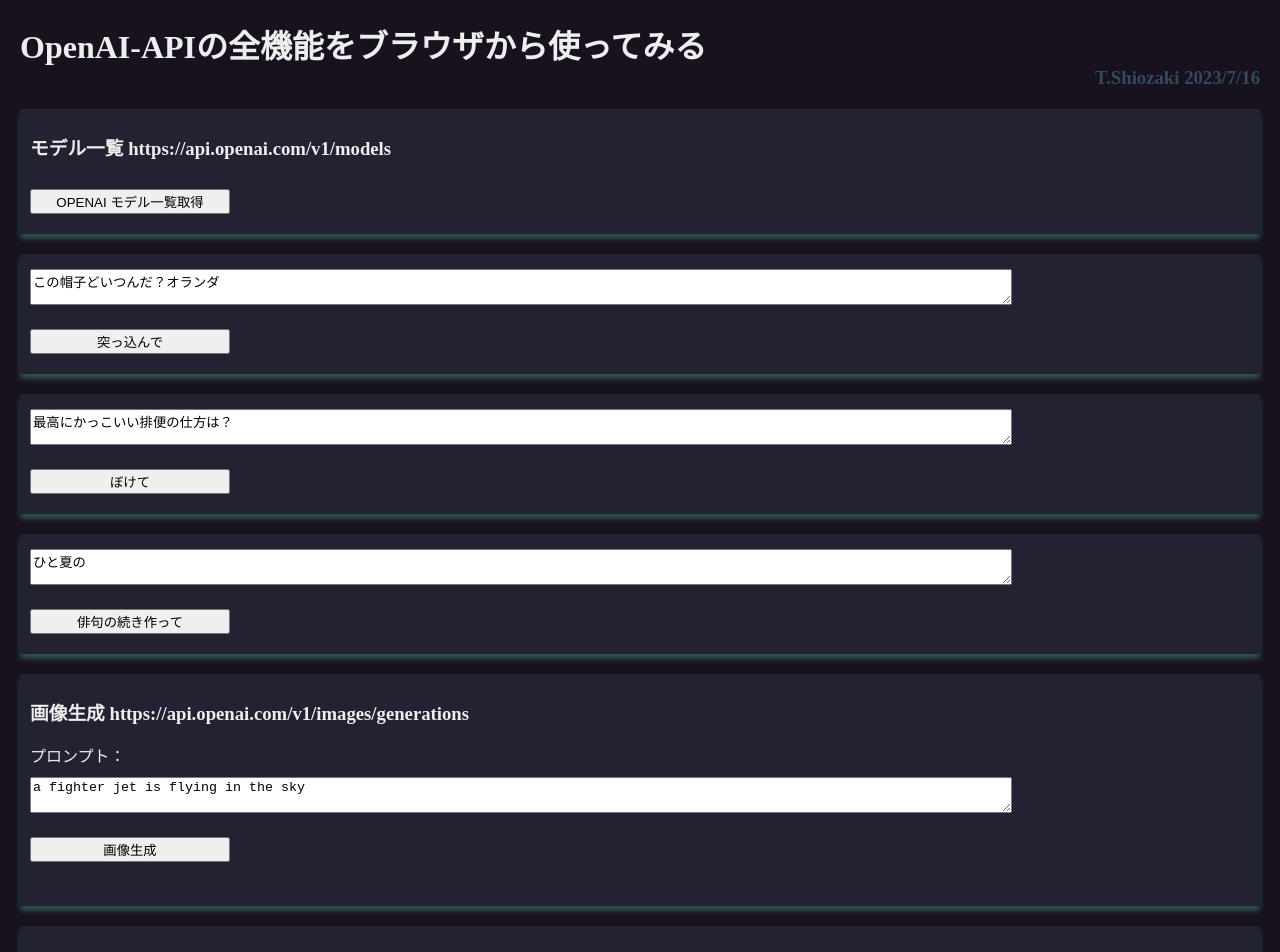
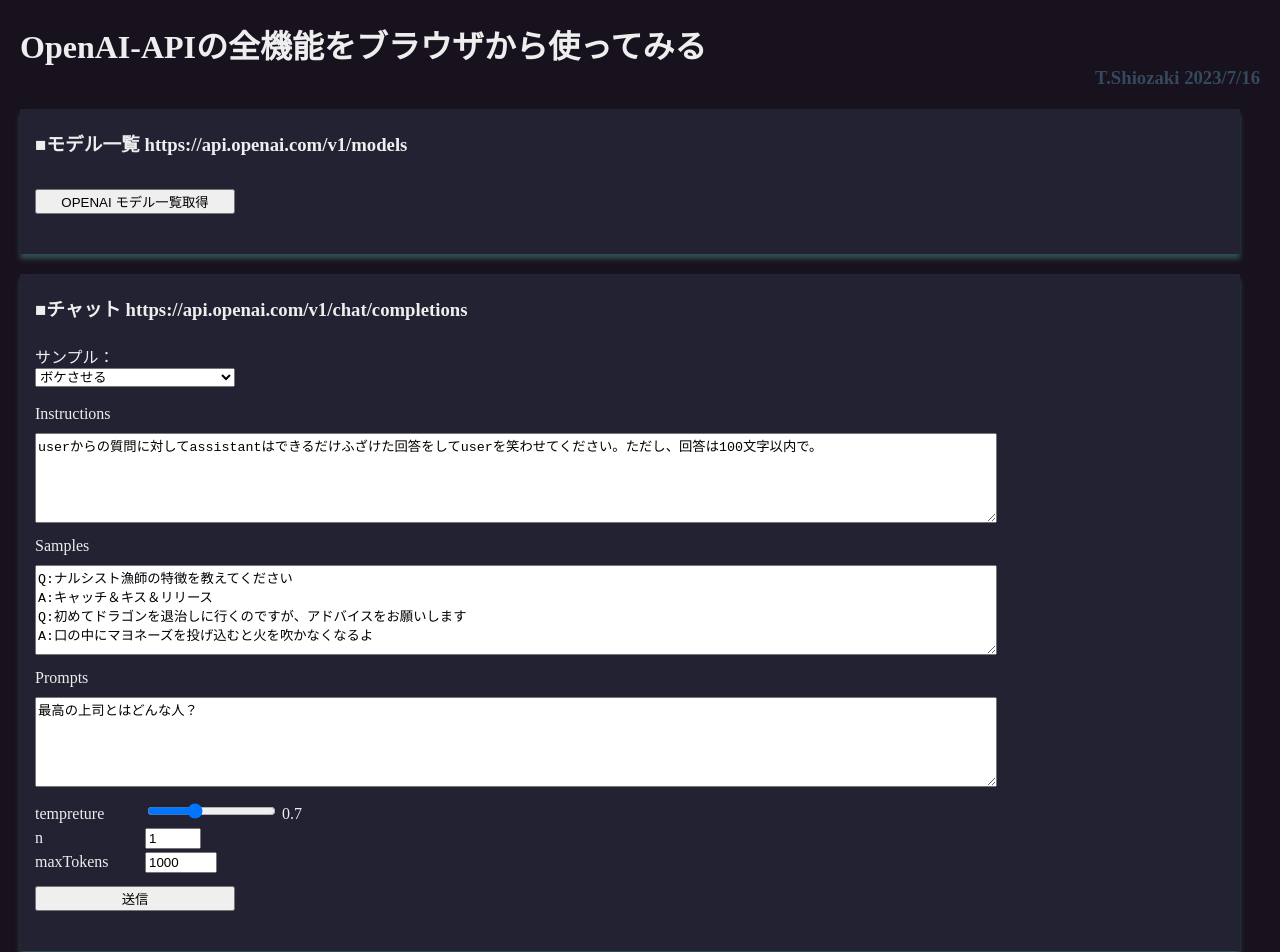
Before and after one commit to mirai-mirai/20230709_ChatGPT_vite, a Vue app: page / in a window 1280 px wide. Shown: the top 952 px of the page. Built offline with nearby package versions, Linux system fonts and the light colour scheme.

Commit message:
チャット機能を大幅修正

```diff
--- a/src/components/ChatGPT.vue
+++ b/src/components/ChatGPT.vue
@@ -8,7 +8,6 @@
   {
     'Content-Type': 'application/json',
     'Authorization': 'Bearer ' + CFG.K1 + CFG.K2,
-    // 'OpenAI-Organization': CFG.ORG_ID,
   }
 )
 
@@ -37,175 +36,102 @@
   dispResult(result)
 }
 
-// つっこんでもらう
-const $tukkomiQ = ref<HTMLElement>()
-const $tukkomiA = ref<HTMLDivElement>()
-const tukkomi = async () => {
-  console.clear()
-  const dispResult = (res: string) => {
-    ($tukkomiA.value as HTMLDivElement).innerHTML = res
+// チャット
+const $chatModel = ref<HTMLSelectElement>()
+const $chatReceived = ref<HTMLDivElement>()
+const $sendPrompt = ref<HTMLButtonElement>()
+const $instructions = ref<HTMLTextAreaElement>()
+const $samples = ref<HTMLTextAreaElement>()
+const $prompts = ref<HTMLTextAreaElement>()
+const temperature = ref<number>(0.7)
+const chatn = ref<number>(1)
+const maxTokens = ref<number>(1000)
+const initChat = () => {
+  console.log('initChat')
+
+  const textareaEls = document.querySelectorAll("textarea");
+  textareaEls.forEach((el) => {
+    el.style.height = "auto";
+    el.style.height = `${el.scrollHeight}px`;
+    el.addEventListener("input", () => {
+      el.style.height = "auto";
+      el.style.height = `${el.scrollHeight}px`;
+    })
+  })
+
+  const disp = (msg: string) => { $chatReceived!.value!.innerHTML = msg }
+  const chatModel = $chatModel.value as HTMLSelectElement
+  const prompts = CFG.PROMPTS
+  prompts.forEach((obj: { name: string }) => {
+    const option = document.createElement('option')
+    option.text = obj.name
+    chatModel.appendChild(option)
+  })
+  const setPrompts = () => {
+    const example = prompts.find((obj: { name: string }) => obj.name == chatModel.value)
+    $instructions.value!.value = example!.instructions
+    let sample: string = ''
+    let isQuestion: boolean = true
+    example!.samples.forEach((s: string) => {
+      sample += isQuestion ? `Q:${s}\n` : `A:${s}\n`
+      isQuestion = !isQuestion
+    })
+    $samples.value!.value = sample
+    $prompts.value!.value = example!.prompts
   }
-  dispResult('Loading...')
+  setPrompts()
+  chatModel.addEventListener('change', setPrompts)
 
-  const question = ($tukkomiQ.value as HTMLTextAreaElement).value
+  const sendPrompt = async () => {
+    disp('Loading...')
+    console.clear()
 
-  const messages = [
-    {
-      "role": "system",
-      "content": "userがぼけるので、assistantは漫才風に突っ込んでください。"
-    },
-    {
+    let messages: Object[] = []
+    messages.push({
+      "role": "assistant",
+      "content": $instructions.value?.value
+    })
+    const samples = $samples.value?.value.split('\n')
+    let isQuestion: boolean = true
+    samples?.forEach((s: string) => {
+      if (s.length < 2) return
+      messages.push({
+        "role": isQuestion ? "user" : "assistant",
+        "content": s.substring(2)
+      })
+      isQuestion = !isQuestion
+    })
+    messages.push({
       "role": "user",
-      "content": "ふとんがふっとんだ"
-    },
-    {
-      "role": "assistant",
-      "content": "なんでやねん"
-    },
-    {
-      "role": "user",
-      "content": question
-    },
-  ]
+      "content": $prompts.value?.value
+    })
+    const bodyJSON = {
+      'model': "gpt-3.5-turbo",
+      messages,
+      "temperature": temperature.value,
+      "max_tokens": maxTokens.value,
+      "n": chatn.value
+    }
+    console.log(JSON.stringify(bodyJSON, null, '\t'))
+    const body = JSON.stringify(bodyJSON)
 
-  const body = JSON.stringify({
-    'model': "gpt-3.5-turbo",
-    messages,
-    "temperature": 0.7
-  })
-  console.log(body)
-  const response = await fetch(
-    CFG.API.CHAT,
-    {
-      method: 'POST',
-      headers,
-      body
+    const response = await fetch(
+      CFG.API.CHAT, { method: 'POST', headers, body })
+    const json = await response.json()
+    console.log(response)
+    console.log(json)
+    let result = '<table>'
+    json.choices.forEach((obj: { message: { content: string } }, id: number) => {
+      result += `<tr><td width='auto'>回答${id + 1}</td><td>${obj.message.content}</td style='background-color:"#fff"'></tr>`
     })
-  const json = await response.json()
-  dispResult(json.choices[0].message.content)
+    result += '</table>'
+    disp(result)
+  }
+
+  $sendPrompt.value!.addEventListener('click', sendPrompt)
+
 }
 
-// ぼけてもらう
-const $bokeQ = ref<HTMLElement>()
-const $bokeA = ref<HTMLDivElement>()
-const bokete = async () => {
-  console.clear()
-  const dispResult = (res: string) => {
-    ($bokeA.value as HTMLDivElement).innerHTML = res
-  }
-  dispResult('Loading...')
-
-  const question = ($bokeQ.value as HTMLTextAreaElement).value
-
-  const messages = [
-    {
-      "role": "system",
-      "content": "userからの質問に対してassistantはできるだけふざけた回答をしてuserを笑わせてください。ただし、回答は100文字以内で。"
-    },
-    {
-      "role": "user",
-      "content": "ナルシスト漁師の特徴を教えてください"
-    },
-    {
-      "role": "assistant",
-      "content": "キャッチ＆キス＆リリース"
-    },
-    {
-      "role": "user",
-      "content": "すんごいエロい名前を考えてください"
-    },
-    {
-      "role": "assistant",
-      "content": "アーナルデ シメツケネッガー"
-    },
-    {
-      "role": "user",
-      "content": "初めてドラゴンを退治しに行くのですが、アドバイスをお願いします"
-    },
-    {
-      "role": "assistant",
-      "content": "口の中にマヨネーズを投げ込むと火を吹かなくなるよ"
-    },
-    {
-      "role": "user",
-      "content": question
-    },
-
-  ]
-
-  const body = JSON.stringify({
-    'model': "gpt-3.5-turbo",
-    messages,
-    "temperature": 0.7
-  })
-  console.log(body)
-  const response = await fetch(
-    CFG.API.CHAT,
-    {
-      method: 'POST',
-      headers,
-      body
-    })
-  const json = await response.json()
-  dispResult(json.choices[0].message.content)
-}
-
-// 俳句作成
-const $haikuQ = ref<HTMLElement>()
-const $haikuA = ref<HTMLDivElement>()
-const haiku = async () => {
-  console.clear()
-  const dispResult = (res: string) => {
-    ($haikuA.value as HTMLDivElement).innerHTML = res
-  }
-  dispResult('Loading...')
-
-  const question = ($haikuQ.value as HTMLTextAreaElement).value
-
-  const messages = [
-    {
-      "role": "system",
-      "content": "userからのお題に対してassistantは五七五の形式で美しい俳句を作ってください。俳句の最初の文字はuserが指定した文字列で開始します。"
-    },
-    {
-      "role": "user",
-      "content": "柿食えば"
-    },
-    {
-      "role": "assistant",
-      "content": "柿食えば　鐘が鳴るなり　法隆寺"
-    },
-    {
-      "role": "user",
-      "content": "古池や"
-    },
-    {
-      "role": "assistant",
-      "content": "古池や　蛙飛び込む　水の音"
-    },
-    {
-      "role": "user",
-      "content": question
-    },
-
-  ]
-
-  const body = JSON.stringify({
-    'model': "gpt-3.5-turbo",
-    messages,
-    "temperature": 0.7
-  })
-  console.log(body)
-  const response = await fetch(
-    CFG.API.CHAT,
-    {
-      method: 'POST',
-      headers,
-      body
-    })
-  const json = await response.json()
-  dispResult(json.choices[0].message.content)
-}
 
 // 画像作成
 const $imgGenQ = ref<HTMLElement>()
@@ -263,6 +189,9 @@
   console.clear()
   const dispResult = (res: string) => { $imgEditA.value!.innerHTML = res }
   dispResult('Loading...')
+  $imgEditOut1.value!.src = ""
+  $imgEditOut2.value!.src = ""
+  $imgEditOut3.value!.src = ""
 
   const prompt = ($imgEditQ.value as HTMLTextAreaElement).value
   const body = new FormData();
@@ -291,6 +220,9 @@
   console.clear()
   const dispResult = (res: string) => { $imgEditA.value!.innerHTML = res }
   dispResult('Loading...')
+  $imgEditOut1.value!.src = ""
+  $imgEditOut2.value!.src = ""
+  $imgEditOut3.value!.src = ""
 
   const body = new FormData();
   const $canvas = $imgEditCanvas.value as HTMLCanvasElement
@@ -328,12 +260,15 @@
 let blobAudio: string
 
 const initMic = async () => {
+  console.log('initMic')
   const audioFile = $audioFile.value as HTMLInputElement
   audioFile.addEventListener('change', e => {
     const file = audioFile.files![0]
     if (blobAudio) URL.revokeObjectURL(blobUploaded)
     blobAudio = URL.createObjectURL(file)
     $audio.value!.src = blobAudio
+    dispResult('')
+    dispResult2('')
   })
 
   const dispResult = (res: string) => {
@@ -411,6 +346,7 @@
 
 
 window.onload = () => {
+  initChat()
   initMic()
   const $img = $imgEditIn.value as HTMLImageElement
   const $canvas = $imgEditCanvas.value as HTMLCanvasElement
@@ -510,38 +446,46 @@
 
     <!-- モデル一覧 -->
     <div class="card">
-      <h3>モデル一覧 {{ CFG.API.MODELS }}</h3>
+      <h3>■モデル一覧 {{ CFG.API.MODELS }}</h3>
+      <br>
       <button type="button" @click="listmodels()">OPENAI モデル一覧取得</button>
       <div class="answer" ref="$models"></div>
     </div>
 
-    <!-- 突っ込んで -->
+    <!-- Chat -->
     <div class="card">
-      <textarea class="question" ref="$tukkomiQ">この帽子どいつんだ？オランダ</textarea>
+      <h3>■チャット {{ CFG.API.CHAT }}</h3>
       <br>
-      <button type="button" @click="tukkomi()">突っ込んで</button><br>
-      <div class="answer" ref="$tukkomiA"></div>
-    </div>
-
-    <!-- ぼけて -->
-    <div class="card">
-      <textarea class="question" ref="$bokeQ">最高にかっこいい排便の仕方は？</textarea>
+      <div>サンプル：</div>
+      <select ref="$chatModel"></select><br><br>
+      <div>
+        <div class="textType">Instructions</div>
+        <textarea class="prompt" ref="$instructions"></textarea>
+      </div>
+      <div>
+        <div class="textType">Samples</div>
+        <textarea class="prompt" ref="$samples"></textarea>
+      </div>
+      <div>
+        <div class="textType">Prompts</div>
+        <textarea class="prompt" ref="$prompts"></textarea>
+      </div>
+      <div class="label">tempreture</div>
+      <input type="range" min="0" max="2" v-model.number="temperature" step=".1" />
+      {{ temperature }}
       <br>
-      <button type="button" @click="bokete()">ぼけて</button><br>
-      <div class="answer" ref="$bokeA"></div>
-    </div>
-
-    <!-- 俳句 -->
-    <div class="card">
-      <textarea class="question" ref="$haikuQ">ひと夏の</textarea>
-      <br>
-      <button type="button" @click="haiku()">俳句の続き作って</button><br>
-      <div class="answer" ref="$haikuA"></div>
+      <div class="label">n</div>
+      <input type="number" min="1" max="10" v-model.number="chatn" step="1" /><br>
+      <div class="label">maxTokens</div>
+      <input type="number" min="1" max="2000" v-model.number="maxTokens" step="100" /><br>
+      <button type="button" ref="$sendPrompt">送信</button><br>
+      <div class="answer" ref="$chatReceived"></div>
     </div>
 
     <!-- 画像生成 -->
     <div class="card">
-      <h3>画像生成 {{ CFG.API.IMG_GEN }}</h3>
+      <h3>■画像生成 {{ CFG.API.IMG_GEN }}</h3>
+      <br>
       <div>プロンプト：</div>
       <textarea class="question" ref="$imgGenQ">a fighter jet is flying in the sky</textarea>
       <br>
@@ -552,8 +496,9 @@
 
     <!-- 画像編集 -->
     <div class="card">
-      <h3>画像編集 {{ CFG.API.IMG_EDIT }}</h3>
-      <h3>画像バリエーション {{ CFG.API.IMG_VAR }}</h3>
+      <h3>■画像編集 {{ CFG.API.IMG_EDIT }}</h3>
+      <h3>■画像バリエーション {{ CFG.API.IMG_VAR }}</h3>
+      <br>
       <input type="file" ref="$imgEditFile" accept="image/*" @change="uploadImg" />
       <br>
       4MB以下の画像をアップロードしてください(ドロップでもOK)<br>
@@ -592,9 +537,9 @@
 
     <!-- 音声認識 -->
     <div class="card">
-      <h3>音声認識 {{ CFG.API.AUDIO_TRANSCRIPT }}</h3>
-      <h3>音声英訳 {{ CFG.API.AUDIO_TRANSLATE }}</h3>
-
+      <h3>■音声認識 {{ CFG.API.AUDIO_TRANSCRIPT }}</h3>
+      <h3>■音声英訳 {{ CFG.API.AUDIO_TRANSLATE }}</h3>
+      <br>
       <button type="button" ref="$recBtn" style="display:none">録音開始</button>
       <input type="file" ref="$audioFile" accept="audio/*" /><br><br>
       <audio controls ref="$audio"></audio><br>
@@ -622,9 +567,31 @@
   display: flexbox;
   width: auto;
   height: auto;
-  margin: 10px 0px 20px 0px;
-  padding: 5px 10px 10px 10px;
+  margin: 10px 20px 20px 0px;
+  padding: 20px 10px 30px 15px;
   box-shadow: darkslategray 0px 5px 5px 0px;
+}
+
+.label {
+  display: inline-block;
+  width: 100px;
+  text-align: left;
+  margin: 0px 10px 5px 0px;
+}
+
+h3 {
+  margin: 0px 0px 5px 0px;
+}
+
+.prompt {
+  width: 80%;
+  min-height: 80px;
+  margin: 10px 0px 10px 0px;
+}
+
+
+select {
+  width: 200px;
 }
 
 button {
--- a/src/config.ts
+++ b/src/config.ts
@@ -15,5 +15,28 @@
     AUDIO_TRANSCRIPT: 'https://api.openai.com/v1/audio/transcriptions',
     AUDIO_TRANSLATE: 'https://api.openai.com/v1/audio/translations',
     MODERATIONS: 'https://api.openai.com/v1/moderations',
-  }
+  },
+  PROMPTS:
+    [
+      {
+        name: 'ボケさせる',
+        instructions: 'userからの質問に対してassistantはできるだけふざけた回答をしてuserを笑わせてください。ただし、回答は100文字以内で。',
+        samples: [
+          'ナルシスト漁師の特徴を教えてください',
+          'キャッチ＆キス＆リリース',
+          '初めてドラゴンを退治しに行くのですが、アドバイスをお願いします',
+          '口の中にマヨネーズを投げ込むと火を吹かなくなるよ',
+        ],
+        prompts: '最高の上司とはどんな人？',
+      },
+      {
+        name: '俳句の続き作成',
+        instructions: 'userからのお題に対してassistantは五七五の形式で美しい俳句を作ってください。俳句の最初の文字はuserが指定した文字列で開始します。既存の有名な俳句とは違うものを作ってください。',
+        samples: [
+          '柿食えば',
+          '柿食えば　鐘が鳴るなり　法隆寺',
+        ],
+        prompts: '古池や',
+      },
+    ]
 }
```
Also changed, not shown: memo.txt, 5 other files (tests, documents, lock files or other folders).
